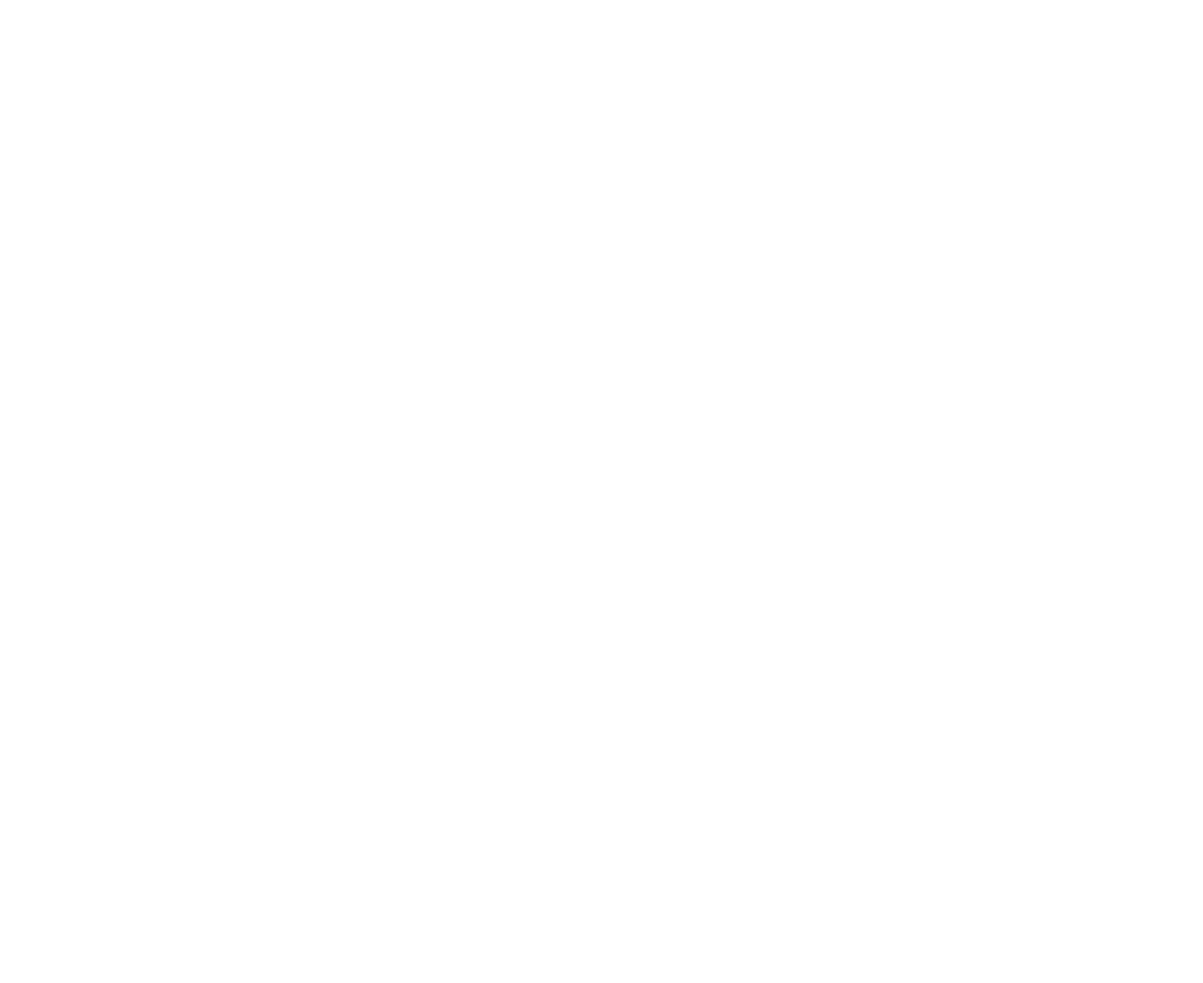
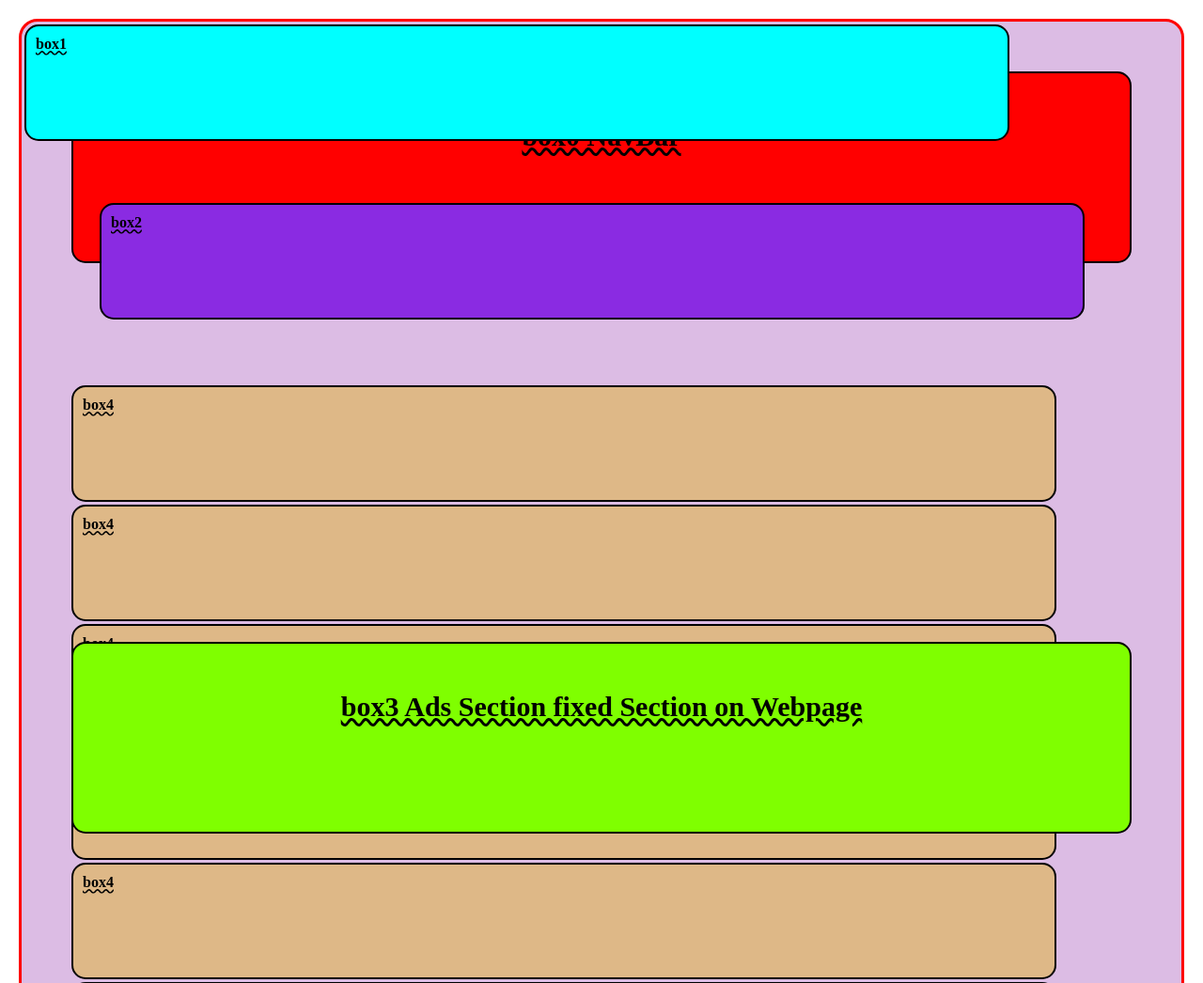
Before and after one commit to ErArbazAnsari/Sigma-Web-Devlopment-Course, a plain HTML site: page 28_CSS_Position_Property/index.html in a window 1280 px wide. Shown: the top 1046 px of the page at 94% size. Before the commit the page ends 800 px from the top, so only its background shows below. Drawn offline with Linux system fonts and the light colour scheme.

Commit message:
CSS Position Property

```diff
--- a/28_CSS_Position_Property/index.html
+++ b/28_CSS_Position_Property/index.html
@@ -1,11 +1,108 @@
 <!DOCTYPE html>
 <html lang="en">
+
 <head>
     <meta charset="UTF-8">
     <meta name="viewport" content="width=device-width, initial-scale=1.0">
     <title>CSS Position Property</title>
+    <style>
+        * {
+            margin: 0;
+            padding: 0;
+        }
+
+        .box {
+            border: 2px solid black;
+            width: 80vw;
+            height: 100px;
+            margin: 3px;
+            border-radius: 15px;
+            padding: 10px;
+            text-decoration: wavy;
+            text-decoration-line: underline;
+            font-weight: bold;
+        }
+
+        .box:hover {
+            background-color: rgb(114, 134, 134);
+        }
+
+        .box:active {
+            background-color: rgb(59, 66, 71);
+        }
+
+        .box-1 {
+            background-color: aqua;
+            /* position: relative; */
+            /* z-index: 1; */
+
+            position: absolute;
+            top: 0px;
+            left: 0px;
+        }
+
+        .box-2 {
+            background-color: blueviolet;
+            position: relative;
+            top: -67px;
+            left: 30px;
+        }
+
+        .box-3 {
+            background-color: chartreuse;
+            position: fixed;
+            top: 85vh;
+            text-align: center;
+            font-size: 30px;
+            padding: 50px;
+        }
+
+        .box-4 {
+            background-color: burlywood;
+        }
+
+        .parent {
+            margin: 20px;
+            padding: 50px;
+            background-color: rgb(220, 188, 228);
+            border: 3px solid red;
+            border-radius: 20px;
+            position: absolute;
+
+            /* Exception: transform, filter, or perspective properties can also make an element appear as positioned */
+            /* transform: translate(0); */
+            /* filter: invert(0); */
+            /* perspective: 0em; */
+        }
+
+        .box-0 {
+            background-color: rgb(255, 0, 0);
+            position: sticky;
+            top: 0vh;
+            text-align: center;
+            font-size: 30px;
+            padding: 50px;
+        }
+    </style>
 </head>
+
 <body>
+    <div class="parent">
+        <div class="box-0 box">box0 NavBar</div>
+        <div class="box-1 box">box1</div>
+        <div class="box-2 box">box2</div>
+        <div class="box-3 box">box3 Ads Section fixed Section on Webpage</div>
+        <div class="box-4 box">box4</div>
+        <div class="box-4 box">box4</div>
+        <div class="box-4 box">box4</div>
+        <div class="box-4 box">box4</div>
+        <div class="box-4 box">box4</div>
+        <div class="box-4 box">box4</div>
+        <div class="box-4 box">box4</div>
+        <div class="box-4 box">box4</div>
+        <div class="box-4 box">box4</div>
 
+    </div>
 </body>
+
 </html>
```
